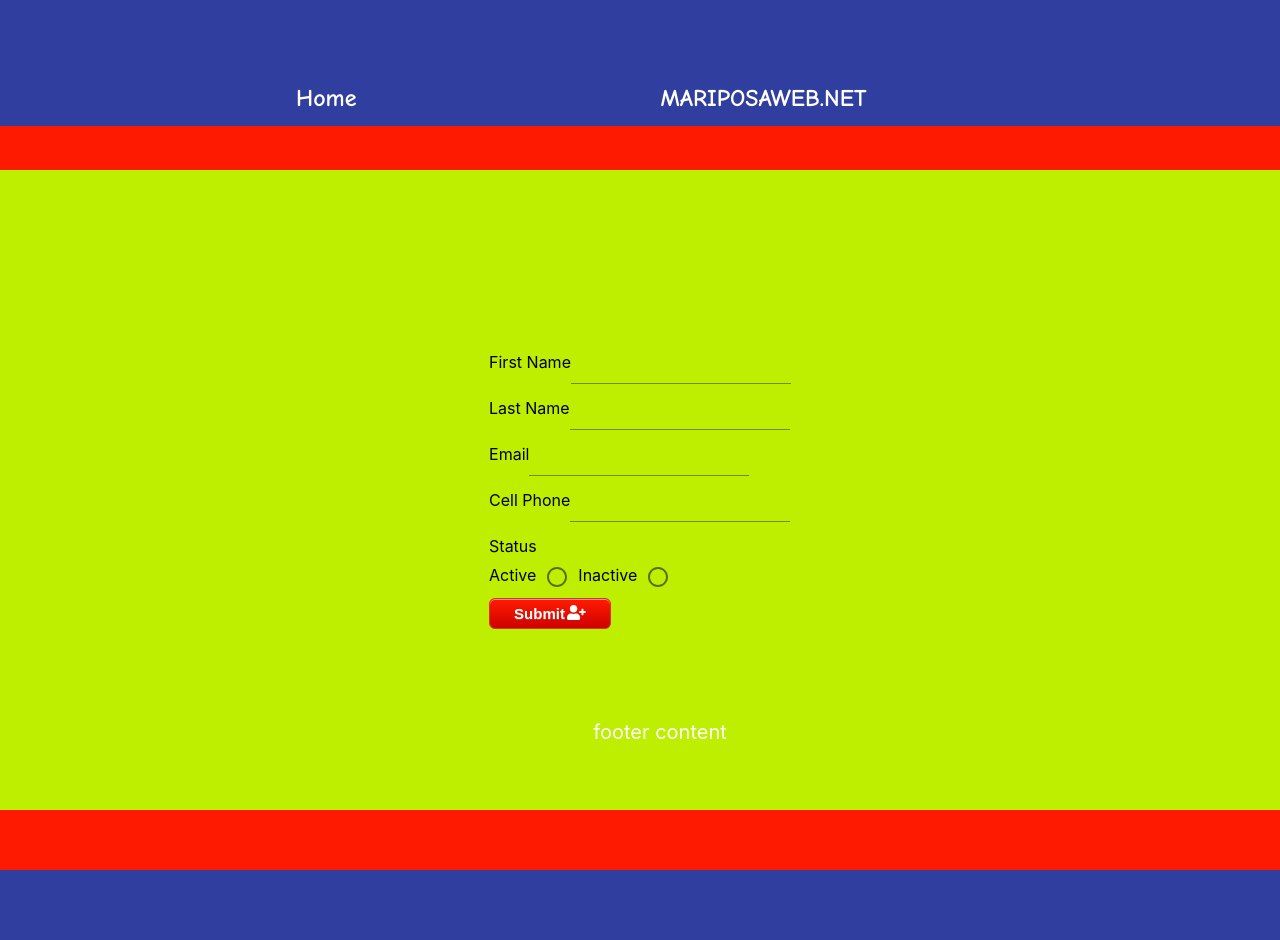
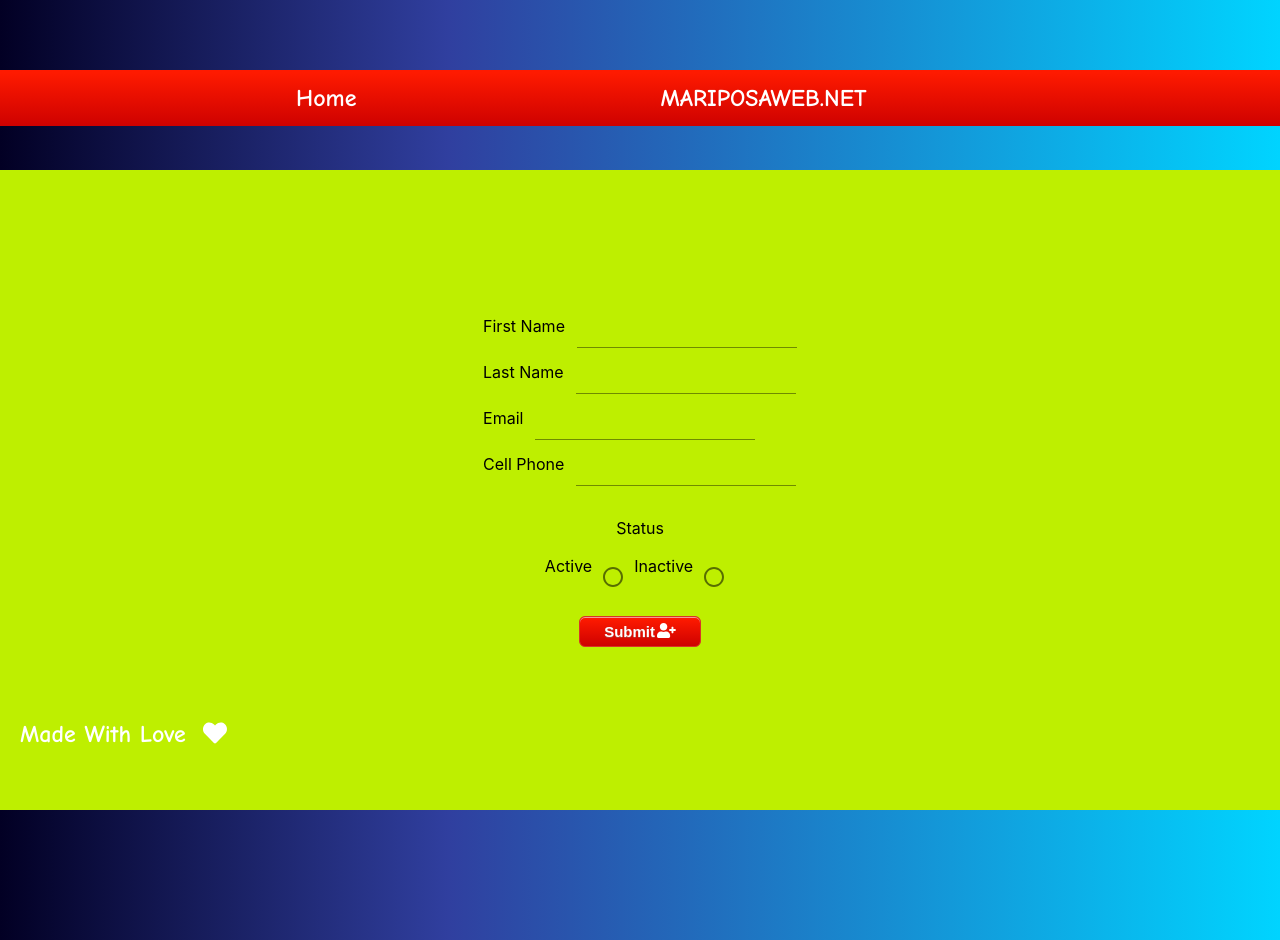
Before and after one commit to DanSimonson/customer-list, a React (Create React App) app: page /add in a window 1280 px wide. Shown: the top 940 px of the page. Built offline with nearby package versions, Linux system fonts and the light colour scheme.

Commit message:
added target blank and linear gradiant background

```diff
--- a/src/App.css
+++ b/src/App.css
@@ -1,8 +1,20 @@
+html,
 body {
-  background-color: #303f9f;
+  border: border-box;
+  padding: 0;
+  margin: 0;
+  /*background: linear-gradient(to bottom, #fe1a00 5%, #ce0100 100%);background: rgb(2,0,36);*/
+  background: linear-gradient(
+    90deg,
+    rgba(2, 0, 36, 1) 0%,
+    rgba(48, 63, 159, 1) 35%,
+    rgba(0, 212, 255, 1) 100%
+  );
 }
 .App {
   width: 100%;
   height: 100%;
-  background-color: #fe1a00;
 }
+.footer {
+  color: #ffff;
+}
--- a/src/App.js
+++ b/src/App.js
@@ -2,7 +2,7 @@ import React, { Component } from "react";
 import "./App.css";
 import firebase from "./Firestore";
 import { Route, BrowserRouter } from "react-router-dom";
-//import Table from "./components/Table";
+import { FontAwesomeIcon } from "@fortawesome/react-fontawesome";
 import SideDrawer from "./components/SideDrawer/SideDrawer";
 import Backdrop from "./components/Backdrop/Backdrop";
 import Home from "./components/Home";
@@ -41,8 +41,12 @@ class App extends Component {
           {sideDrawer}
           {backdrop}
           <Footer>
-            <div>footer content</div>
+            <div className="footer">
+              Made With Love &nbsp;
+              <FontAwesomeIcon icon="heart" />
+            </div>
           </Footer>
+
           <Route exact path="/" component={Home} />
           <Route path="/edit" component={Edit} />
           <Route path="/add" component={Add} />
--- a/src/components/AddForm.css
+++ b/src/components/AddForm.css
@@ -34,3 +34,11 @@
   justify-content: center;
   align-items: center;
 }
+.justify {
+  display: flex;
+  justify-content: center;
+  margin: 18px 0;
+}
+.addSpace {
+  margin-right: 12px;
+}
--- a/src/components/AddForm.js
+++ b/src/components/AddForm.js
@@ -84,7 +84,7 @@ class AddForm extends Component {
             <Form>
               {/*<pre>{JSON.stringify(values, null, 2)}</pre>*/}
               <div className="input-row">
-                <label>First Name</label>
+                <label className="addSpace">First Name</label>
                 <Field
                   name="firstName"
                   type="input"
@@ -96,7 +96,7 @@ class AddForm extends Component {
                 <Error touched={touched.firstName} message={errors.firstName} />
               </div>
               <div className="input-row">
-                <label>Last Name</label>
+                <label className="addSpace">Last Name</label>
                 <Field
                   name="lastName"
                   type="input"
@@ -108,7 +108,7 @@ class AddForm extends Component {
                 <Error touched={touched.lastName} message={errors.lastName} />
               </div>
               <div className="input-row">
-                <label>Email</label>
+                <label className="addSpace">Email</label>
                 <Field
                   name="email"
                   type="text"
@@ -118,7 +118,7 @@ class AddForm extends Component {
                 <Error touched={touched.email} message={errors.email} />
               </div>
               <div className="input-row">
-                <label>Cell Phone</label>
+                <label className="addSpace">Cell Phone</label>
                 <Field
                   name="cellPhone"
                   type="input"
@@ -129,17 +129,17 @@ class AddForm extends Component {
                 />
                 <Error touched={touched.cellPhone} message={errors.cellPhone} />
               </div>
-              <div className="input-row">
+              <div className="input-row justify">
                 <label>Status</label>
               </div>
-              <div className="input-row">
+              <div className="input-row justify">
                 <label>Active</label>
                 <Field name="status" type="radio" value="active" as={Radio} />
                 <label>Inactive</label>
                 <Field name="status" type="radio" value="inactive" as={Radio} />
               </div>
 
-              <div>
+              <div className="justify">
                 <button className="myBtn" type="submit">
                   Submit
                   <FontAwesomeIcon icon="user-plus" className="editIco" />
--- a/src/components/Footer/Footer.js
+++ b/src/components/Footer/Footer.js
@@ -3,16 +3,17 @@ import { render } from "react-dom";
 
 const footerStyle = {
   backgroundColor: "#303f9f;",
-  fontSize: "20px",
+  fontSize: "1.5em",
   color: "#ffff",
   /*borderTop: "1px solid #E7E7E7",*/
-  textAlign: "center",
+  textAlign: "left",
   padding: "20px",
   position: "fixed",
   left: "0",
   bottom: "0",
   height: "60px",
   width: "100%",
+  fontFamily: "Comic Neue, cursive",
 };
 
 const phantomStyle = {
--- a/src/components/Toolbar/Toolbar.css
+++ b/src/components/Toolbar/Toolbar.css
@@ -1,7 +1,7 @@
 .toolbar {
   position: fixed;
   width: 100%;
-  background: #303f9f;
+  background: linear-gradient(to bottom, #fe1a00 5%, #ce0100 100%); /*#303f9f;*/
   height: 56px;
 }
 .toolbar__navigation {
@@ -37,7 +37,7 @@
 .toolbar_navigation-items a {
   position: relative;
   font-size: 1.5em;
-  color: #fff; /*#000;*/
+  color: #fff;
   text-decoration: none;
 }
 .toolbar_navigation-items a:before {
--- a/src/components/Toolbar/Toolbar.js
+++ b/src/components/Toolbar/Toolbar.js
@@ -20,7 +20,9 @@ const toolbar = (props) => {
               <NavLink to="/">Home</NavLink>
             </li>
             <li>
-              <a href="https://mariposaweb.net/">MARIPOSAWEB.NET</a>
+              <a href="https://mariposaweb.net/" target="_blank">
+                MARIPOSAWEB.NET
+              </a>
             </li>
           </ul>
         </div>
--- a/src/index.js
+++ b/src/index.js
@@ -16,9 +16,10 @@ import {
   faEdit,
   faUserPlus,
   faTrash,
+  faHeart,
 } from "@fortawesome/free-solid-svg-icons";
 
-library.add(faTrash, faEdit, faUserPlus, faThumbsDown, faThumbsUp);
+library.add(faTrash, faEdit, faUserPlus, faThumbsDown, faThumbsUp, faHeart);
 
 ReactDOM.render(<App />, document.getElementById("root"));
 //
```
